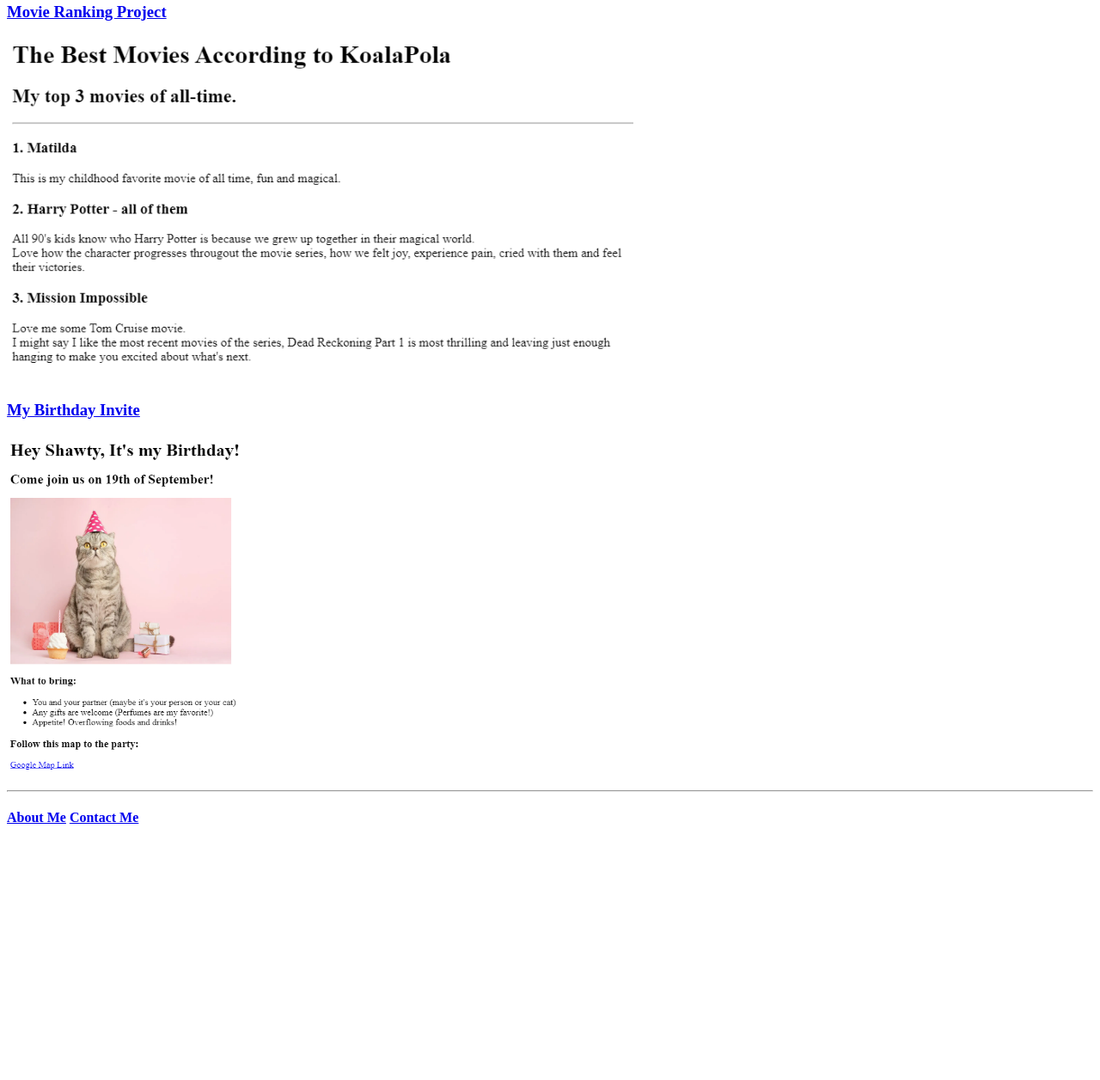
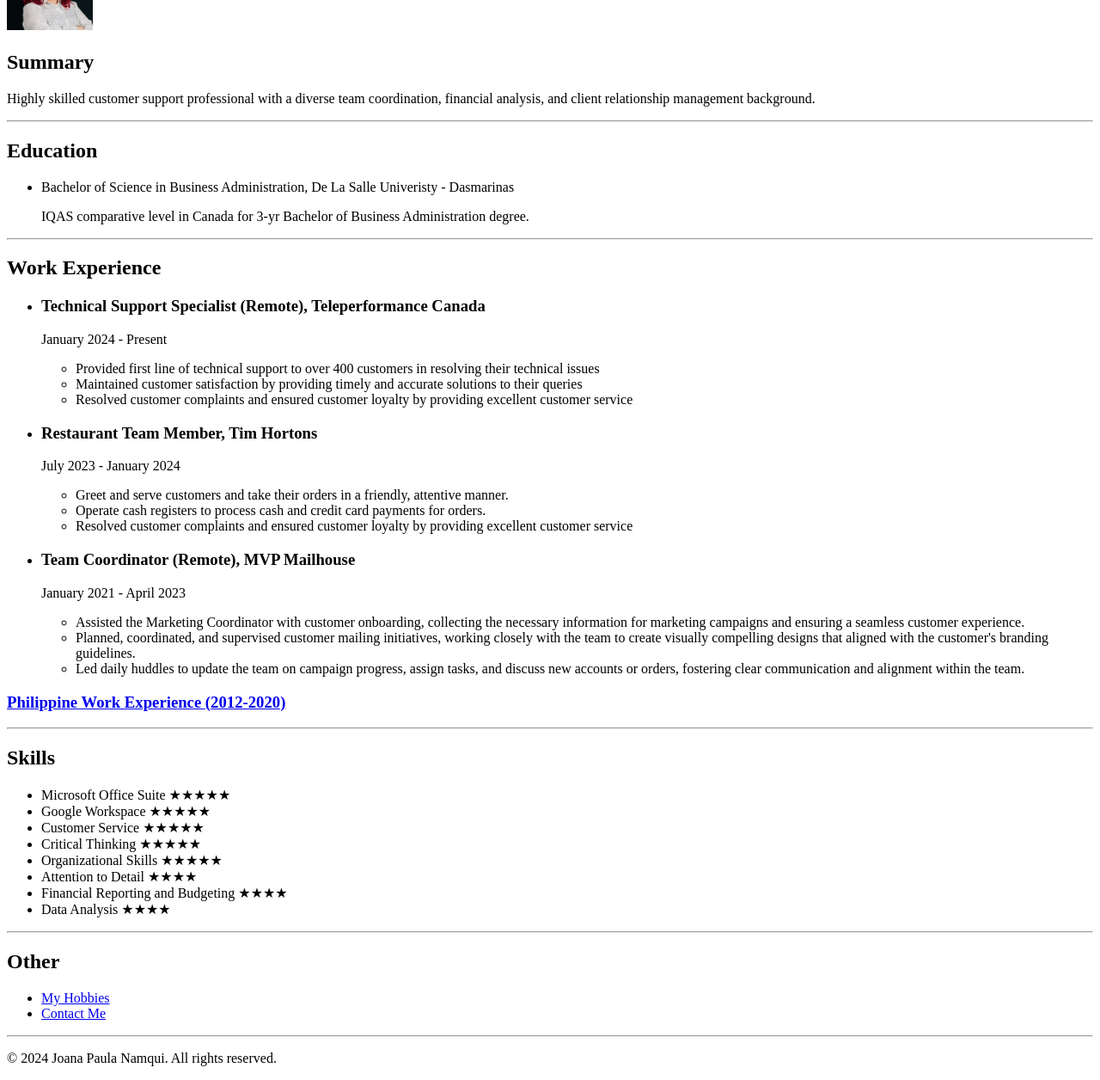
Before and after one commit to paulanamqui/html-portfolio, a plain HTML site: page index.html in a window 1280 px wide. Shown: the part 145-1401 px from the top of the page at 86% size. Before the commit the page ends 1126 px from the top, so only its background shows below. Drawn offline with Linux system fonts and the light colour scheme.

Commit message:
Add files via upload

```diff
--- a/index.html
+++ b/index.html
@@ -3,19 +3,72 @@
 <head>
     <meta charset="UTF-8">
     <meta name="viewport" content="width=device-width, initial-scale=1.0">
-    <title>Paula Namqui's Portfolio</title>
+    <title>My Resume</title>
 </head>
 <body>
-    <h1>Paula Namqui's Portfolio</h1>
-    <h2>Hi there! Check out my projects as new Web Developer.</h2>
+    <h1>Joana Paula Namqui</h1>
+    <img src="./assets/Profile Picture.jpg"/ height="100" width="100" alt="Paula's photo">
+    <h2>Summary</h2>
+    <p>Highly skilled customer support professional with a diverse team coordination, financial analysis, and client relationship management background. </p>
     <hr/>
-    <h3><a href="./public/movie-ranking.html">Movie Ranking Project</a></h3>
-    <img src="./assets/images/movie-ranking.png" alt="movie ranking preview" height="400"/>
-    <h3><a href="./public/birthday-invite.html">My Birthday Invite</a></h3>
-    <img src="./assets/images/birthday-invite.png" alt="my birthday project preview" height="400"/>
+    <h2>Education</h2>
+        <ul>
+            <li>Bachelor of Science in Business Administration, De La Salle Univeristy - Dasmarinas</li>
+            <p> IQAS comparative level in Canada for 3-yr Bachelor of Business Administration degree.</p>
+        </ul>
     <hr/>
-    <h4><a href="./public/about.html"> About Me</a>
-    <a href="./public/contact.html">Contact Me</a>
-    </h4>
+    <h2>Work Experience</h2>
+        <ul>
+         <li><h3>Technical Support Specialist (Remote), Teleperformance Canada</h3>
+
+            <p>January 2024 - Present</p>
+             <ul>
+                <li>Provided first line of technical support to over 400 customers in resolving their technical issues</li>
+                <li>Maintained customer satisfaction by providing timely and accurate solutions to their queries</li>
+                <li>Resolved customer complaints and ensured customer loyalty by providing excellent customer service</li>
+             </ul>
+         </li>
+         <li> <h3>Restaurant Team Member, Tim Hortons</h3>
+            <p>July 2023 - January 2024</p>
+            <ul>
+               <li>Greet and serve customers and take their orders in a friendly, attentive manner.</li>
+               <li>Operate cash registers to process cash and credit card payments for orders. </li>
+               <li>Resolved customer complaints and ensured customer loyalty by providing excellent customer service</li>
+            </ul>
+         </li>
+         <li> <h3>Team Coordinator (Remote), MVP Mailhouse</h3>
+            <p>January 2021 - April 2023</p>
+            <ul>
+               <li>Assisted the Marketing Coordinator with customer onboarding, collecting the necessary information for marketing campaigns and ensuring a seamless customer experience.</li>
+               <li>Planned, coordinated, and supervised customer mailing initiatives, working closely with the team to create visually compelling designs that aligned with the customer's branding guidelines.</li>
+               <li>Led daily huddles to update the team on campaign progress, assign tasks, and discuss new accounts or orders, fostering clear communication and alignment within the team.</li>
+            </ul>
+         </li>
+        </ul>
+
+        <h3><a href="./public/PH work experience.html">Philippine Work Experience (2012-2020)</a></h3>
+    <hr/>
+
+    <h2>Skills</h2>
+        <ul>
+            <li>Microsoft Office Suite  ★★★★★</li>
+            <li>Google Workspace  ★★★★★</li>
+            <li>Customer Service  ★★★★★</li>
+            <li>Critical Thinking  ★★★★★</li>
+            <li>Organizational Skills ★★★★★ </li>
+            <li>Attention to Detail ★★★★</li>
+            <li>Financial Reporting and Budgeting ★★★★</li>
+            <li>Data Analysis ★★★★</li>
+        </ul>
+    <hr/>
+    <h2>Other</h2>
+        <ul>
+            <li><a href="./public/Hobbies.html"> My Hobbies</a></li>
+            <li><a href="./public/Contact Me.html">Contact Me</a></li>
+        </ul>
+    <hr/>
+<footer>
+<p>© 2024 Joana Paula Namqui. All rights reserved.</p>
+</footer>
 </body>
 </html>
```
Also changed, not shown: public/Contact Me.html (added, +5 -0 lines), public/Hobbies.html (added, +13 -0 lines), public/PH work experience.html (added, +43 -0 lines), assets/Hobby 1 Plants and Crystals.jpg (added), assets/Hobby 2 Playing Cozy Games.jpg (added), assets/Hobby 3 Singing Karaoke hits.png (added), assets/Hobby 4 Reading books.jpeg (added), assets/Hobby 5 Discovering new food spots.jpg (added), assets/Profile Picture.jpg (added).
